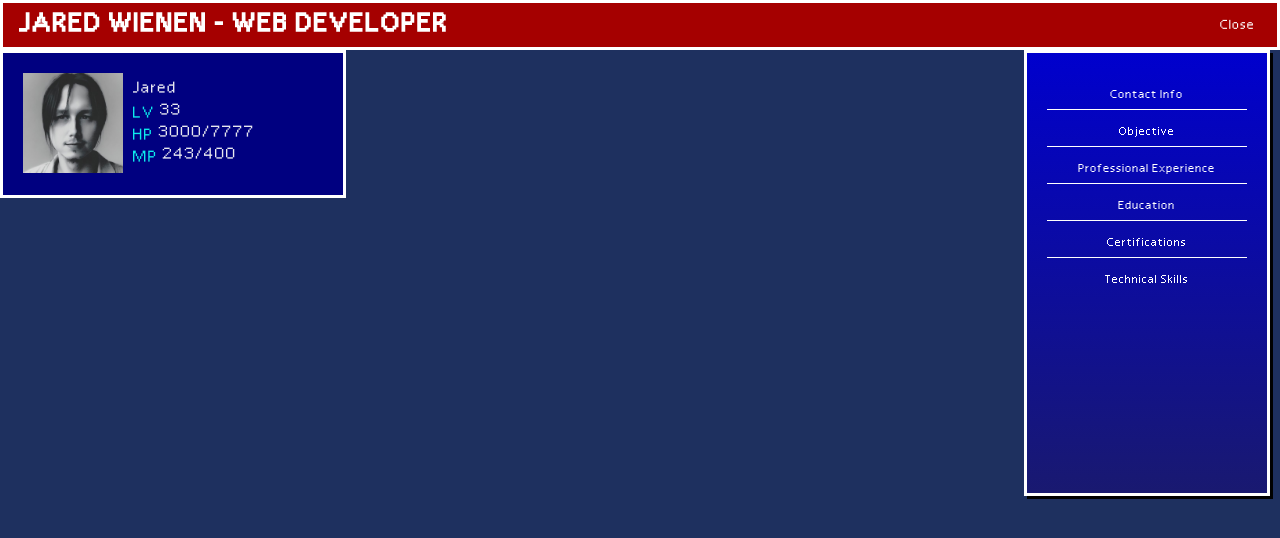
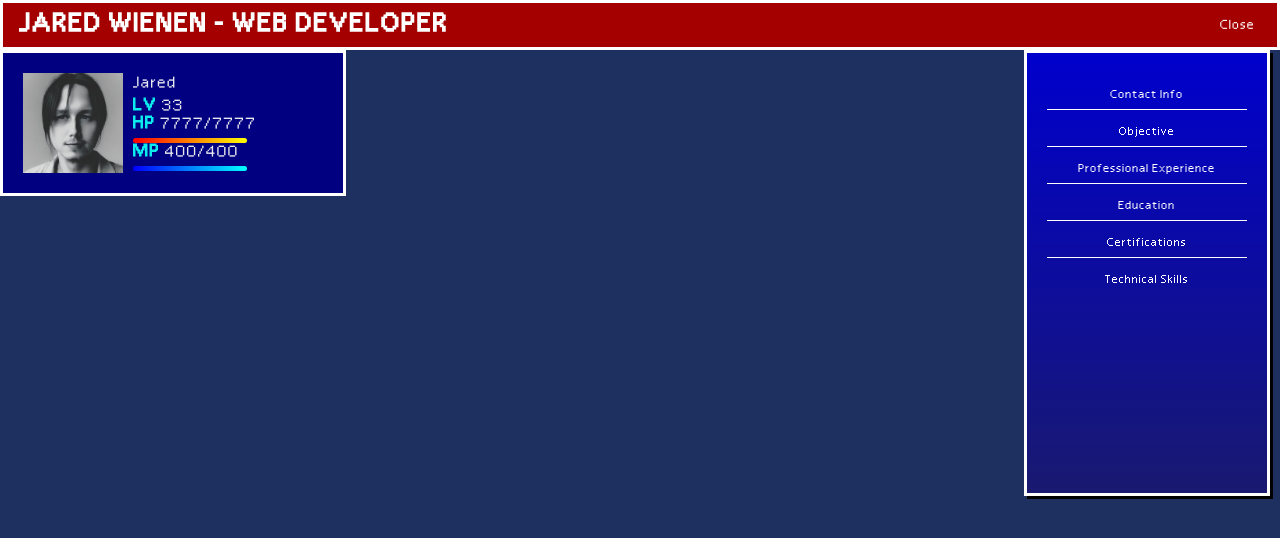
Before and after one commit to indohippi/my-resume, a Next.js app: page / in a window 1280 px wide. Shown: the top 538 px of the page. Built offline with nearby package versions, Linux system fonts and the light colour scheme.

Commit message:
updated to CharacterStats hpmp bars

```diff
--- a/components/CharacterStats.js
+++ b/components/CharacterStats.js
@@ -6,16 +6,14 @@ import styles from '/styles/CharacterStats.module.css';
 const CharacterStats = () => {
   return (
     <div className={styles.characterContainer}>
-      <div className={styles.characterBubble}>
-        <div className={styles.imageContainer}>
       <Image
         src="/IMG_1079.JPG" // Correct the path if needed
         alt="Jared"
         width={100} // Replace with the intrinsic width of your image
         height={100} // Replace with the intrinsic height of your image
+        className={styles.characterImage}
       />
-        </div>
-        <div className={styles.stats}>
+      <div className={styles.statsContainer}>
         <div className={styles.statItem}>Jared</div>
         <div className={styles.statRow}>
           <span className={styles.statLabel}>LV</span>
@@ -23,13 +21,14 @@ const CharacterStats = () => {
         </div>
         <div className={styles.statRow}>
           <span className={styles.statLabel}>HP</span>
-            <span className={styles.statValue}>3000/7777</span>
+          <span className={styles.statValue}>7777/7777</span>
         </div>
+        <div className={styles.hpBar}></div> {/* HP gradient bar */}
         <div className={styles.statRow}>
           <span className={styles.statLabel}>MP</span>
-            <span className={styles.statValue}>243/400</span>
+          <span className={styles.statValue}>400/400</span>
         </div>
-        </div>
+        <div className={styles.mpBar}></div> {/* MP gradient bar */}
       </div>
     </div>
   );
--- a/styles/CharacterStats.module.css
+++ b/styles/CharacterStats.module.css
@@ -1,8 +1,7 @@
 /* styles/CharacterStats.module.css */
 .characterContainer {
     font-family: 'Reactor7', sans-serif;
-    display: flex;
-    flex-direction: row; /* Align image and stats side by side */
+    display: flex; /* Align image and stats side by side */
     align-items: center;
     padding: 20px;
     max-width: 300px;
@@ -10,24 +9,18 @@
     border: 3px solid #FFFFFF;
 }
 
-.characterBubble {
-    display: flex;
-    align-items: center;
-}
-
-.imageContainer {
+.characterImage {
     margin-right: 10px; /* Space between image and stats */
 }
 
-.stats {
+.statsContainer {
     display: flex;
     flex-direction: column;
 }
 
 .statItem {
-    font-family: 'Reactor7', sans-serif;
-    color: rgb(232, 232, 240); /* Color for "Jared" */
-    font-size: 22px; /* Font size for "Jared" */
+    color: rgb(232, 232, 240);
+    font-size: 22px;
     margin-bottom: 5px;
 }
 
@@ -38,14 +31,28 @@
 }
 
 .statLabel {
-    font-family: 'Reactor7', sans-serif;
-    color: rgb(13, 236, 236); /* Color for labels "LV", "HP", "MP" */
-    font-size: 22px; /* Font size for labels */
+    color: rgb(13, 236, 236);
+    font-size: 24px;
+    font-weight: bolder;
     margin-right: 5px; /* Space between label and value */
 }
 
 .statValue {
-    color: rgb(232, 232, 238); /* Color for numbers */
-    font-size: 22px; /* Font size for numbers */
-    margin-bottom: 5px; /* Space between rows */
+    color: rgb(232, 232, 238);
+    font-size: 22px;
 }
+
+.hpBar, .mpBar {
+    height: 5px;
+    width: calc(100% - 10px); /* Adjust width based on the parent's padding */
+    margin-top: 5px;
+    border-radius: 5px;
+}
+
+.hpBar {
+    background: linear-gradient(to right, #ff0000, #ffff00);
+}
+
+.mpBar {
+    background: linear-gradient(to right, #0000ff, #00ffff);
+}
```
Lines whose indentation alone changed are shown as unchanged.
